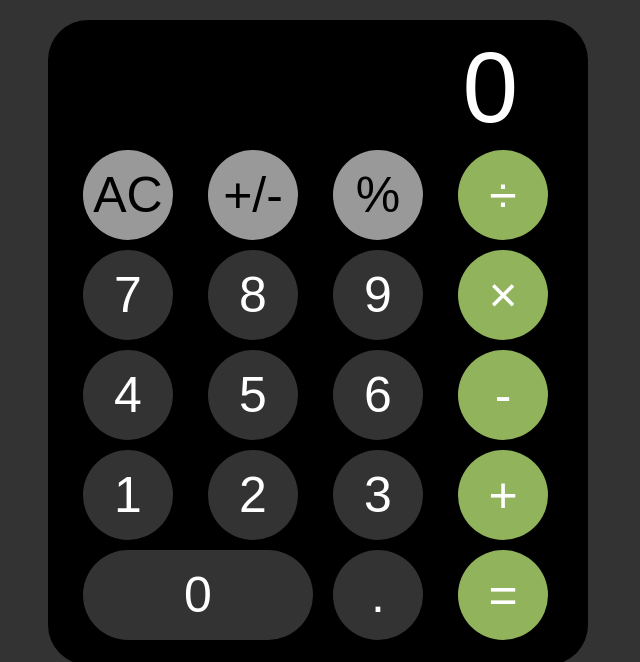
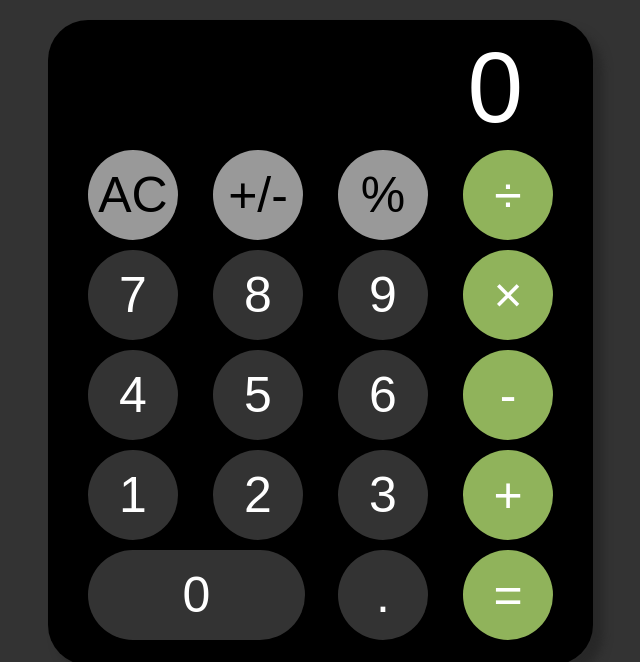
Before and after one commit to fullstackraven/calculator, a plain HTML site: page index.html in a window 1280 px wide. Shown: the top 662 px of the page, without its empty margins (322-962 px from the left). Drawn offline with Linux system fonts and the light colour scheme.

Commit message:
Update container style

```diff
--- a/style.css
+++ b/style.css
@@ -21,8 +21,9 @@ html, body #fullheight {
     max-width: 500px;
     height: auto;
     background-color: black;
-    padding: 10px 10px 20px 30px;
+    padding: 10px 10px 20px 35px;
     border-radius: 40px;
+    box-shadow: 10px 10px 10px rgb(40, 40, 40);
 }
 
 .result {
@@ -111,7 +112,7 @@ button:hover {
 
 .itemZero {
     background-color:rgb(51, 51, 51);
-    width: 230px;
+    width: 217px;
     border-radius: 135px;
     grid-column: span 2;
     border: none;
```
